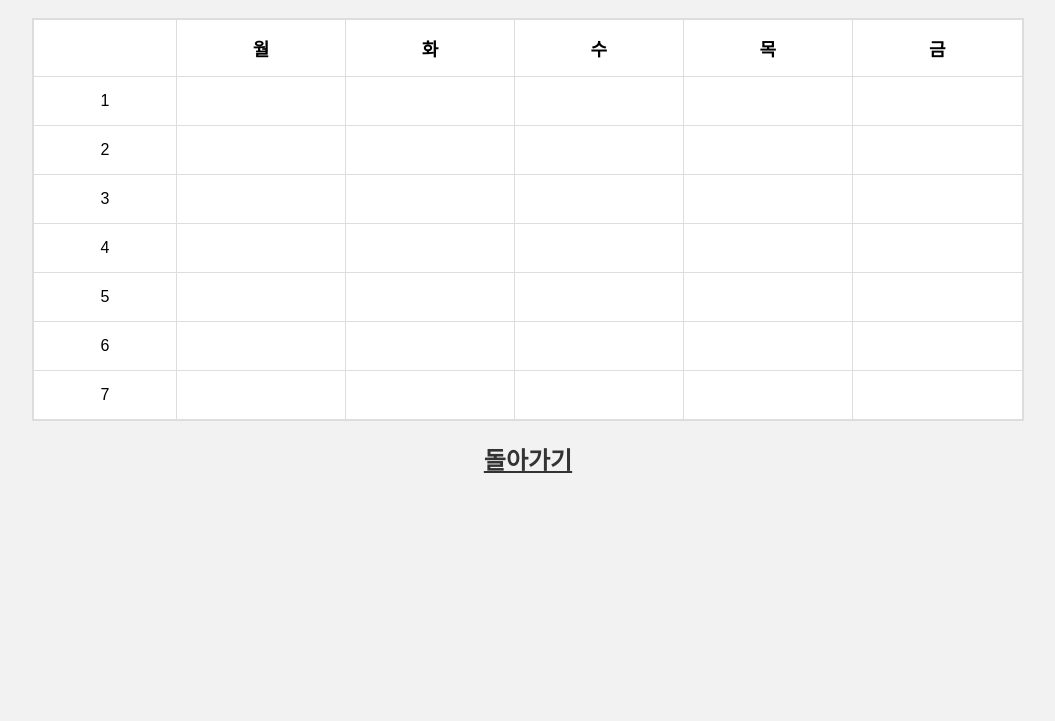
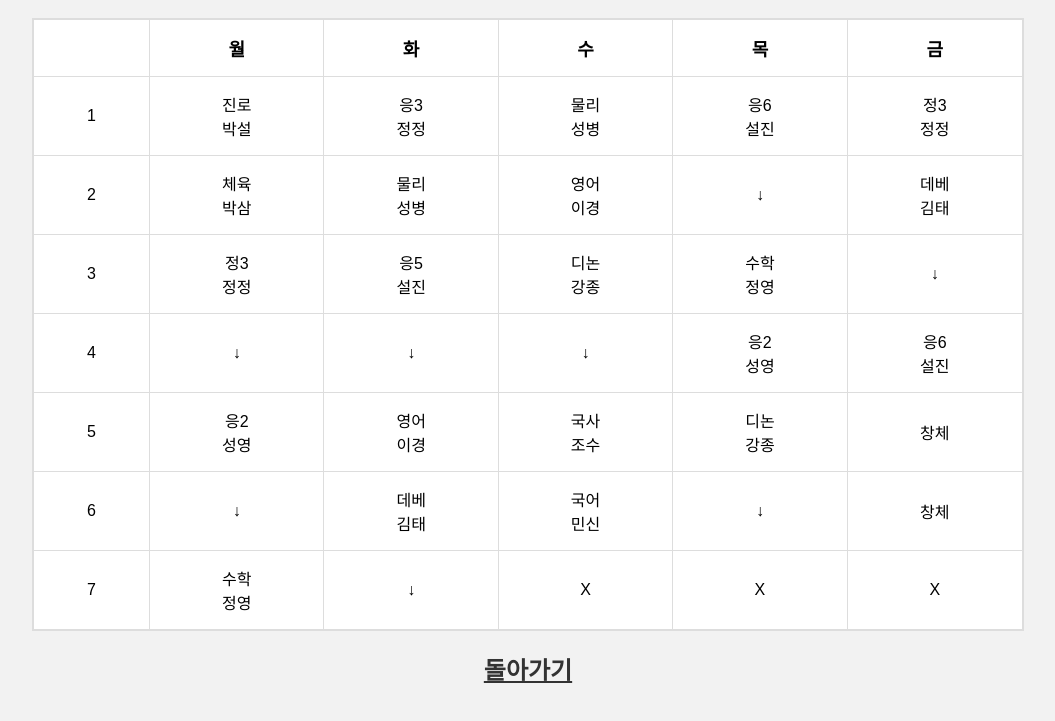
Before and after one commit to HP657/HP657.github.io, a plain HTML site: page views/class/1nd.html in a window 1280 px wide. Shown: the part 69-790 px from the top of the page, without its empty margins (112-1167 px from the left). Drawn offline with Linux system fonts and the light colour scheme.

Commit message:
시간표 추가

```diff
--- a/views/class/1nd.html
+++ b/views/class/1nd.html
@@ -17,59 +17,59 @@
         </tr>
         <tr>
             <td>1</td>
-            <td><br></td>
-            <td><br></td>
-            <td><br></td>
-            <td><br></td>
-            <td><br></td>
+            <td>진로<br>박설</td>
+            <td>응3<br>정정</td>
+            <td>물리<br>성병</td>
+            <td>응6<br>설진</td>
+            <td>정3<br>정정</td>
         </tr>
         <tr>
             <td>2</td>
-            <td><br></td>
-            <td><br></td>
-            <td><br></td>
-            <td><br></td>
-            <td><br></td>
+            <td>체육<br>박삼</td>
+            <td>물리<br>성병</td>
+            <td>영어<br>이경</td>
+            <td>↓</td>
+            <td>데베<br>김태</td>
         </tr>
         <tr>
             <td>3</td>
-            <td><br></td>
-            <td><br></td>
-            <td><br></td>
-            <td><br></td>
-            <td><br></td>
+            <td>정3<br>정정</td>
+            <td>응5<br>설진</td>
+            <td>디논<br>강종</td>
+            <td>수학<br>정영</td>
+            <td>↓</td>
         </tr>
         <tr>
             <td>4</td>
-            <td><br></td>
-            <td><br></td>
-            <td><br></td>
-            <td><br></td>
-            <td><br></td>
+            <td>↓</td>
+            <td>↓</td>
+            <td>↓</td>
+            <td>응2<br>성영</td>
+            <td>응6<br>설진</td>
         </tr>
         <tr>
             <td>5</td>
-            <td><br></td>
-            <td><br></td>
-            <td><br></td>
-            <td><br></td>
-            <td><br></td>
+            <td>응2<br>성영</td>
+            <td>영어<br>이경</td>
+            <td>국사<br>조수</td>
+            <td>디논<br>강종</td>
+            <td>창체</td>
         </tr>
         <tr>
             <td>6</td>
-            <td><br></td>
-            <td><br></td>
-            <td><br></td>
-            <td><br></td>
-            <td><br></td>
+            <td>↓</td>
+            <td>데베<br>김태</td>
+            <td>국어<br>민신</td>
+            <td>↓</td>
+            <td>창체</td>
         </tr>
         <tr>
             <td>7</td>
-            <td><br></td>
-            <td><br></td>
-            <td><br></td>
-            <td><br></td>
-            <td><br></td>
+            <td>수학<br>정영</td>
+            <td>↓</td>
+            <td>X</td>
+            <td>X</td>
+            <td>X</td>
         </tr>
     </table>
     <h2><a href="../../index.html">돌아가기</a></h2>
```
